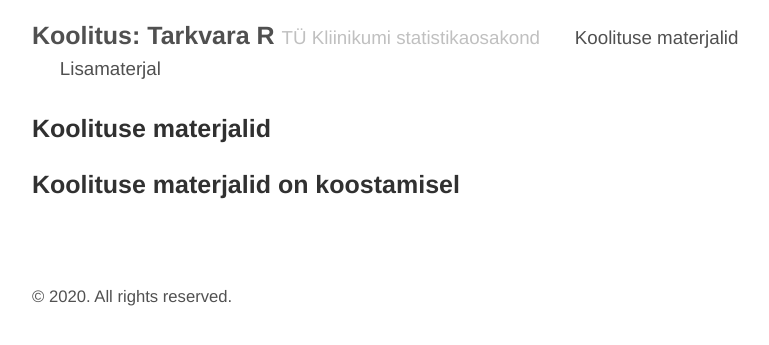
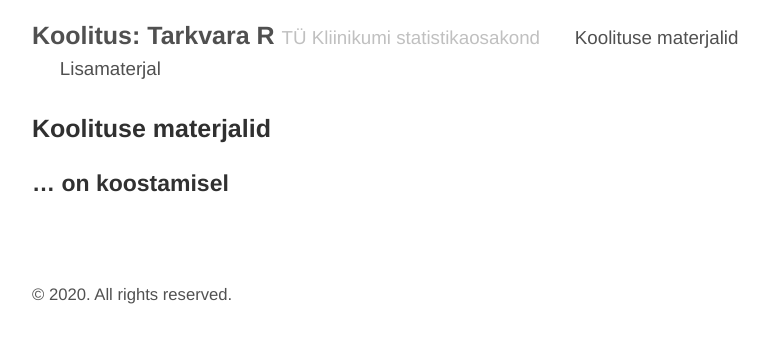
Before and after one commit to Rkursus/tykliinikum, a Jekyll site: the page built from materjalid.md, in a window 1280 px wide. Shown: the top 345 px of the page, without its empty margins (248-1017 px from the left). Built offline with Jekyll 4.4.1, drawn with Linux system fonts in a browser that asks for light colours; our own code applies the rules of GitHub Pages for plain Markdown files.

Commit message:
Update materjalid.md

```diff
--- a/materjalid.md
+++ b/materjalid.md
@@ -4,4 +4,4 @@ title: Koolituse materjalid
 ---
 
 
-# Koolituse materjalid on koostamisel
+## ... on koostamisel
```
